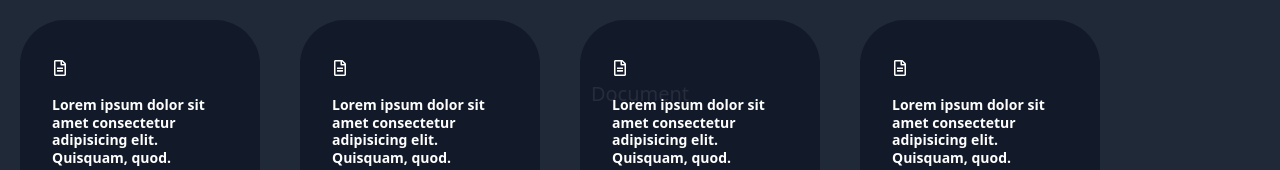
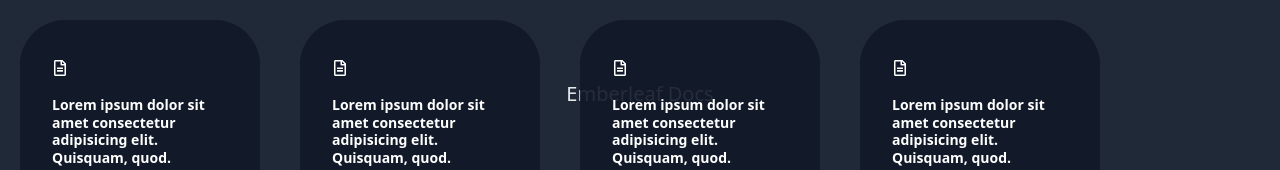
Before and after one commit to Yashraghuvans/Emberleaf-Docs, a Next.js app: page / in a window 1280 px wide. Shown: the top 170 px of the page. Built offline with nearby package versions, Linux system fonts and the light colour scheme.

Commit message:
Update yash.js

```diff
--- a/app/components/yash.js
+++ b/app/components/yash.js
@@ -4,7 +4,7 @@ const Yash = () => {
     return (
 
         <div className='bg-gray-800 absolute h-full w-full z-[2]'>
-            <div className='flex items-center justify-center text-gray-200 absolute top-[10%] w-full px-5 text-xl'>Document</div>
+            <div className='flex items-center justify-center text-gray-200 absolute top-[10%] w-full px-5 text-xl'>Emberleaf Docs</div>
             <h1 className='absolute text-gray-400 text-[120px] top-1/2 left-1/2 -translate-x-[50%] -translate-y-[50%]'>Docs.</h1>
         </div>
 
```
